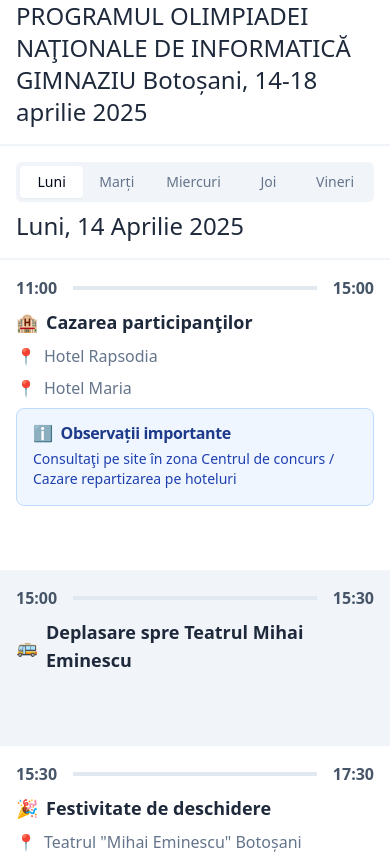
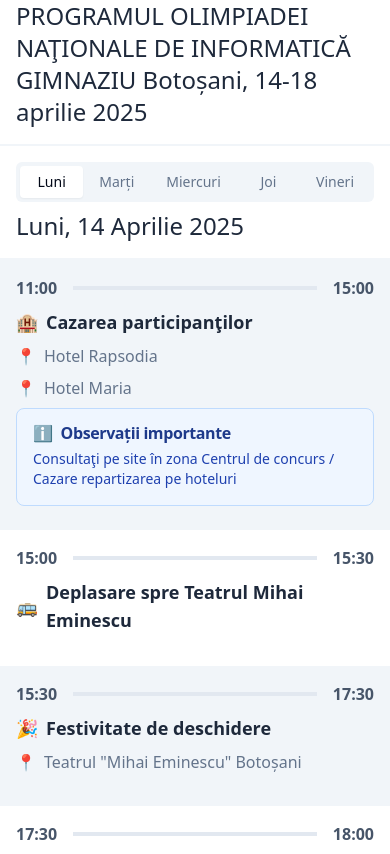
Before and after one commit to RobertPietraru/onigim2025, a SvelteKit app: page / in a window 390 px wide. Shown: the top 854 px of the page. Built offline with nearby package versions, Linux system fonts and the light colour scheme.

Commit message:
UI fixes

```diff
--- a/src/routes/+page.svelte
+++ b/src/routes/+page.svelte
@@ -79,8 +79,8 @@
 
 {#snippet Activity(act: (typeof program)[number]["activities"][number])}
     <div
-        class="flex flex-col pt-4 md:pt-0 md:flex-row {'mainActivity' in
-            act.activity && !act.activity.mainActivity
+        class="flex flex-col pt-4 md:pt-0 md:flex-row {!('mainActivity' in
+            act.activity && !act.activity.mainActivity)
             ? 'bg-muted md:bg-inherit'
             : ''}  md:hover:bg-muted transition-all duration-200"
     >
@@ -124,7 +124,7 @@
             />
         </div>
 
-        <div class="px-4 flex-1 lg:px-6 pb-12 md:pb-0 md:min-h-20">
+        <div class="px-4 flex-1 lg:px-6 pb-6 md:pb-0 md:min-h-20">
             <h3
                 class="text-slate-800 mb-2 sm:mb-3 text-lg sm:text-xl font-semibold flex items-center gap-2"
             >
@@ -222,7 +222,7 @@
             {#if act.observations}
                 <Alert.Root
                     variant="default"
-                    class="bg-blue-50 border-blue-200"
+                    class="bg-blue-50 border-blue-200 max-w-2xl"
                 >
                     <Alert.Title
                         class="text-blue-900 font-semibold flex items-center gap-2"
@@ -235,7 +235,7 @@
                     </Alert.Description>
                 </Alert.Root>
             {/if}
-            <div class="h-4">
+            <div class="md:h-4">
 
             </div>
         </div>
--- a/src/routes/program.ts
+++ b/src/routes/program.ts
@@ -318,7 +318,8 @@ export let program = [
                 end: 19.5,
                 activity: {
                     ...activities.freeTime,
-                    label: null, // Mai mic spatiul
+                    mainActivity: false,
+                    label: null,
                 },
             },
             {
```
